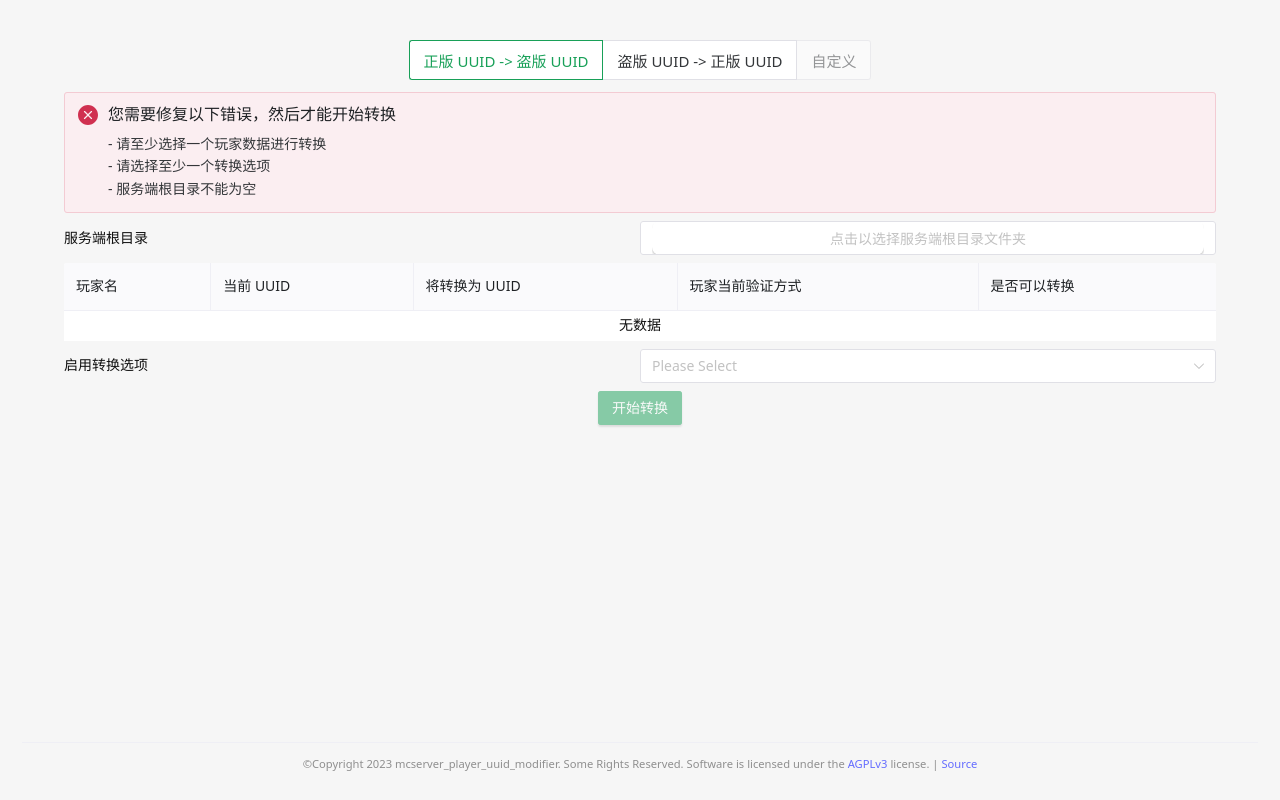
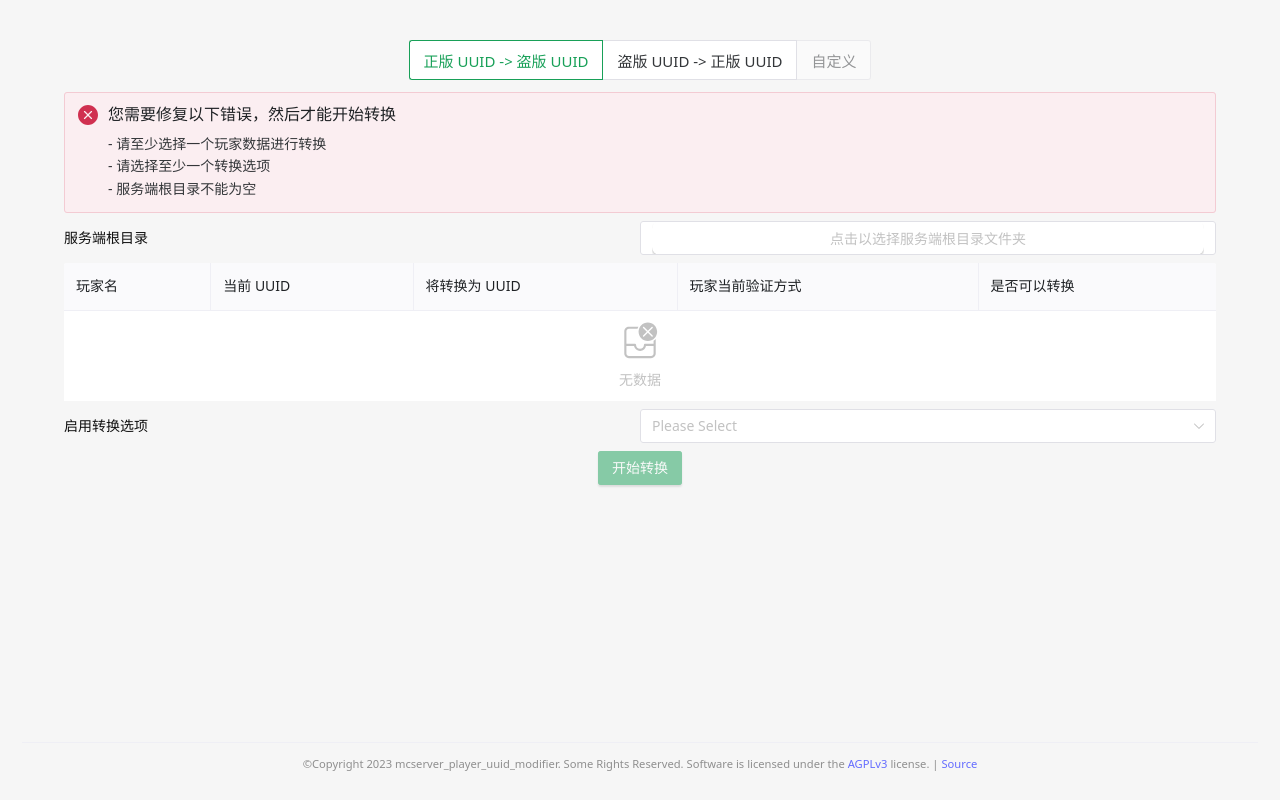
Before and after one commit to shaokeyibb/mcserver_player_uuid_modifier, a Vue app: page / in a window 1280 px wide. Built offline with nearby package versions, Linux system fonts and the light colour scheme.

Commit message:
update no data slot for PlayerChecker

```diff
--- a/src/components/PlayerChecker.vue
+++ b/src/components/PlayerChecker.vue
@@ -3,7 +3,7 @@ import { computedAsync } from '@vueuse/core';
 import { nameUUIDFromString } from '../rust';
 import { getMojangUUID } from '../mojang';
 import { computed, ref, watch } from 'vue';
-import { NTable, useLoadingBar } from 'naive-ui';
+import { NTable, NEmpty, useLoadingBar } from 'naive-ui';
 
 const props = defineProps<{
   mode: 'offline2online' | 'online2offline' | 'custom',
@@ -114,7 +114,7 @@ watch(infoEvaluating, (newVal) => {
         </tbody>
       </n-table>
       <div id="no-data" v-if="input.length === 0">
-        <span>无数据</span>
+        <n-empty description="无数据" />
       </div>
     </template>
   </div>
@@ -131,7 +131,6 @@ watch(infoEvaluating, (newVal) => {
   justify-content: center;
   align-items: center;
   background-color: #fff;
-  height: 30px;
-  width: calc(100%);
+  padding: 10px;
 }
 </style>
```
Also changed, not shown: src/App.vue (line endings or trailing spaces).
